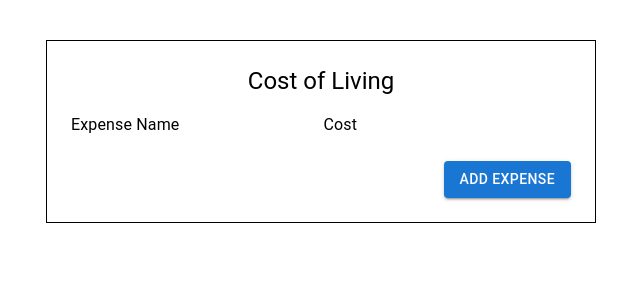
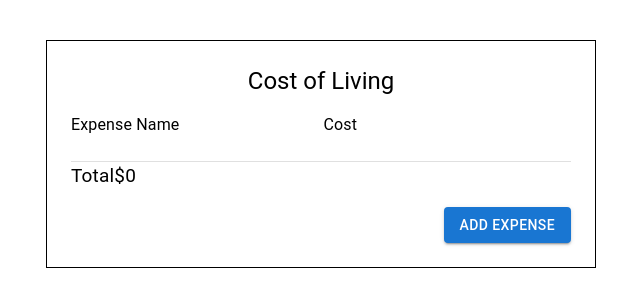
Before and after one commit to vknanavati/typescript-calculator, a React (Create React App) app: page / in a window 1280 px wide. Shown: the top 300 px of the page, without its empty margins (18-658 px from the left). Built offline with nearby package versions, Linux system fonts and the light colour scheme.

Commit message:
passed total to component, displayed on card.

```diff
--- a/src/components/BudgetCard.tsx
+++ b/src/components/BudgetCard.tsx
@@ -1,9 +1,9 @@
-import { Box, Typography, Button } from '@mui/material';
+import { Box, Typography, Button, Divider } from '@mui/material';
 import DeleteIcon from '@mui/icons-material/Delete';
 import EditIcon from '@mui/icons-material/Edit';
 import IconButton from '@mui/joy/IconButton';
 
-import { HandleEditExpense, HandleDeleteExpense, Expenses, HandleAddExpense, ExpenseDescription, ExpenseAmount } from '../types';
+import { Total, HandleEditExpense, HandleDeleteExpense, Expenses, HandleAddExpense, ExpenseDescription, ExpenseAmount } from '../types';
 
 interface BudgetCardProps {
     item: ExpenseDescription
@@ -12,8 +12,9 @@ interface BudgetCardProps {
     expenses: Expenses
     onDeleteExpense: HandleDeleteExpense
     onEditExpense: HandleEditExpense
+    total: Total
 }
-export function BudgetCard({expenses, onAddExpense, onDeleteExpense, onEditExpense}: BudgetCardProps) {
+export function BudgetCard({ total, expenses, onAddExpense, onDeleteExpense, onEditExpense }: BudgetCardProps) {
 
   return (
     <Box
@@ -51,6 +52,16 @@ export function BudgetCard({expenses, onAddExpense, onDeleteExpense, onEditExpen
             ))}
 
         </Box>
+
+        <Box>
+          <Divider/>
+        </Box>
+
+        <Box display={"flex"} justifyContent={"stretch"}>
+          <Typography sx={{fontSize: 19}}>Total</Typography>
+          <Typography sx={{fontSize: 19}}>${total}</Typography>
+        </Box>
+
         <Box display={"flex"} justifyContent={"right"} mt={2}>
             <Button
                 variant="contained"
@@ -59,6 +70,7 @@ export function BudgetCard({expenses, onAddExpense, onDeleteExpense, onEditExpen
                 Add Expense
             </Button>
         </Box>
+
     </Box>
   )
 }
```
